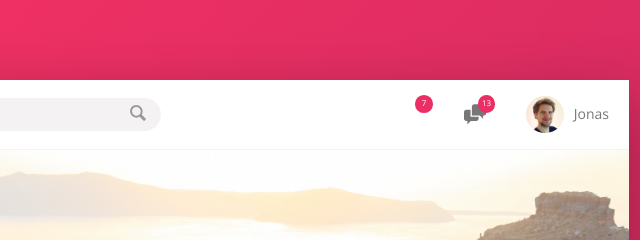
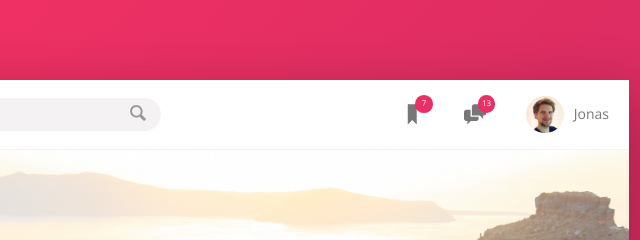
Before and after one commit to JULIANO2007/Trillo_Projects, a website: page index.html in a window 1280 px wide. Shown: the top 240 px of the page, 611-1251 px from the left. Drawn offline with nearby package versions, Linux system fonts and the light colour scheme.

Commit message:
Update index.html

```diff
--- a/index.html
+++ b/index.html
@@ -27,7 +27,7 @@
                 <nav class="user-nav">
                     <div class="user-nav__icon-box">
                         <svg class="user-nav__icon">
-                            <use xlink:href="img/sprite.svg#icon-bookmar"></use>
+                            <use xlink:href="img/sprite.svg#icon-bookmark"></use>
                         </svg>
                       <span class="user-nav__notification">7</span>
                     </div>
```
